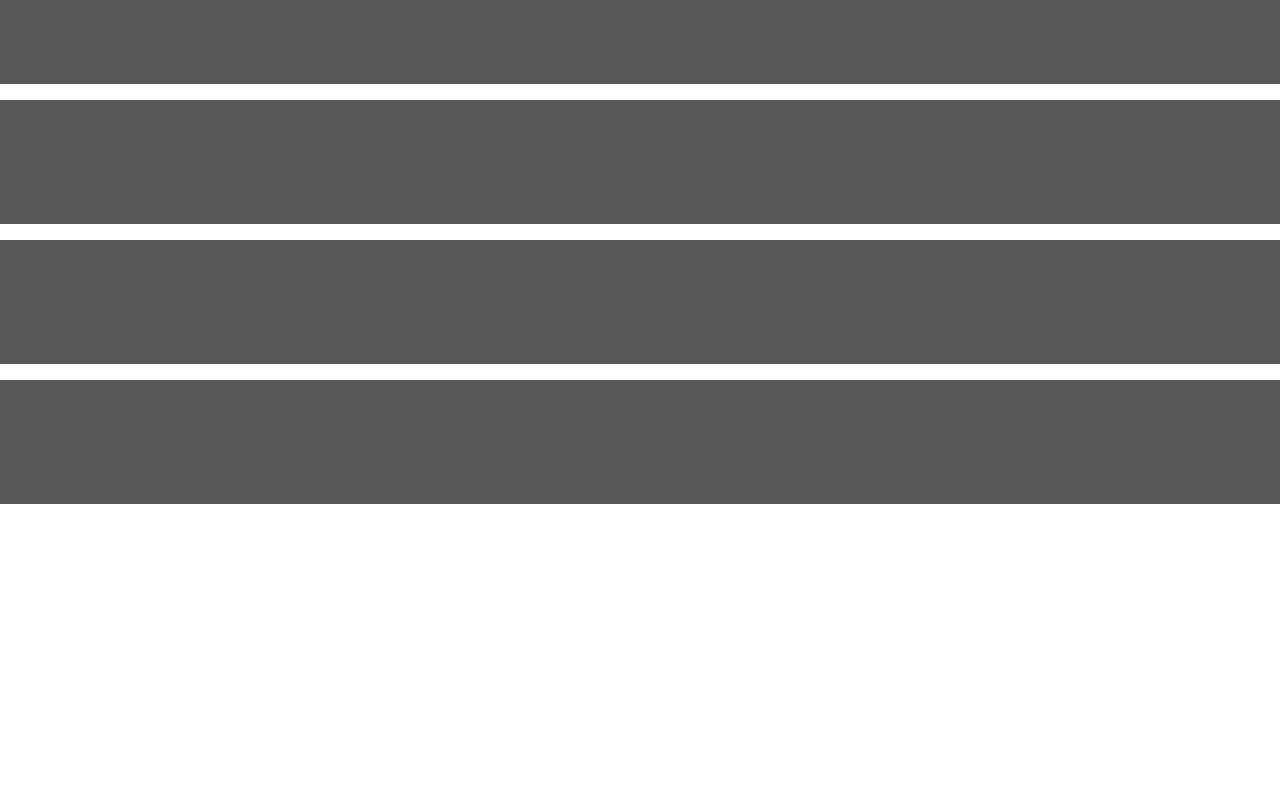
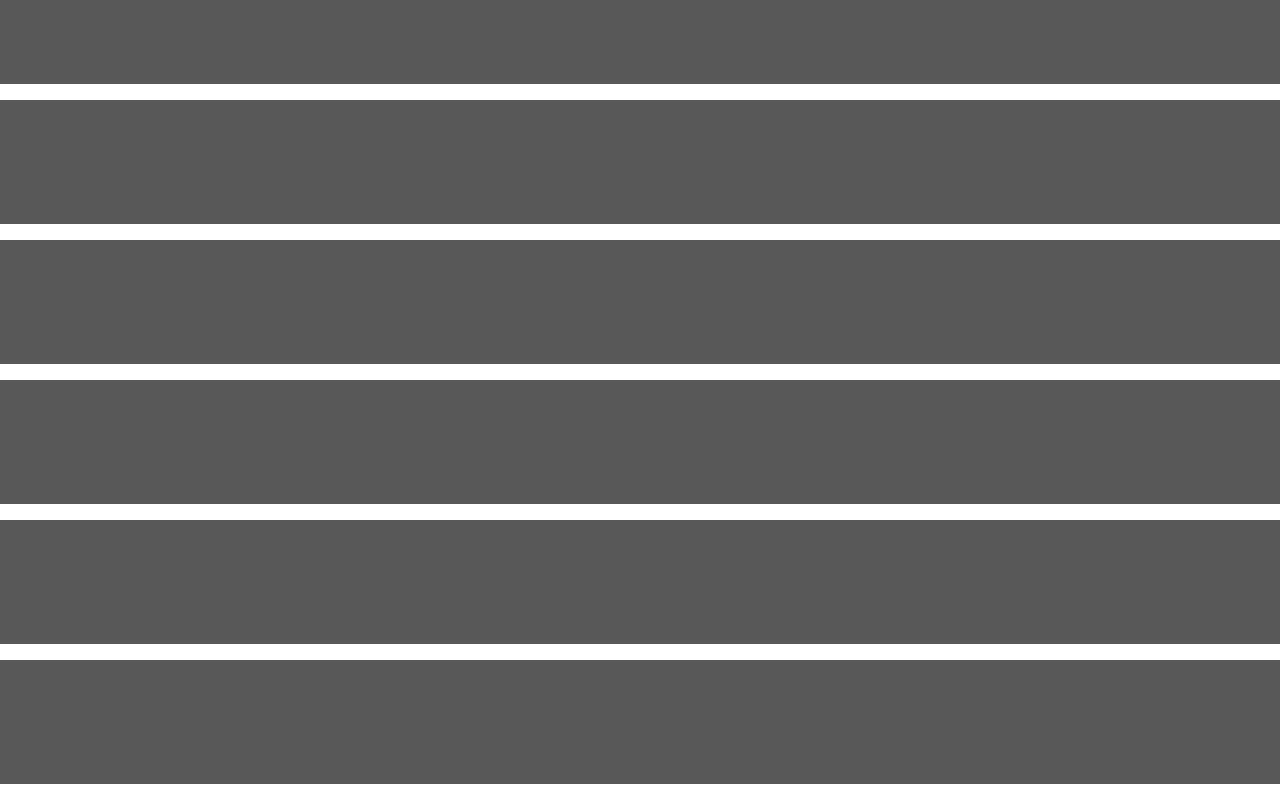
Before and after one commit to caleanunoah/boilerplate-gallery, a React (Create React App) app: page / in a window 1280 px wide. Shown: the part 3139-3939 px from the top of the page. Before the commit the page ends 3659 px from the top, so only its background shows below. Built offline with nearby package versions, Linux system fonts and the light colour scheme.

Commit message:
footer fix

```diff
--- a/src/Components/HomePage.js
+++ b/src/Components/HomePage.js
@@ -159,6 +159,8 @@ class HomePage extends Component {
             <Footer></Footer>
             <Footer></Footer>
             <Footer></Footer>
+            <Footer></Footer>
+            <Footer></Footer>
           </body>
             </>
         );
```
